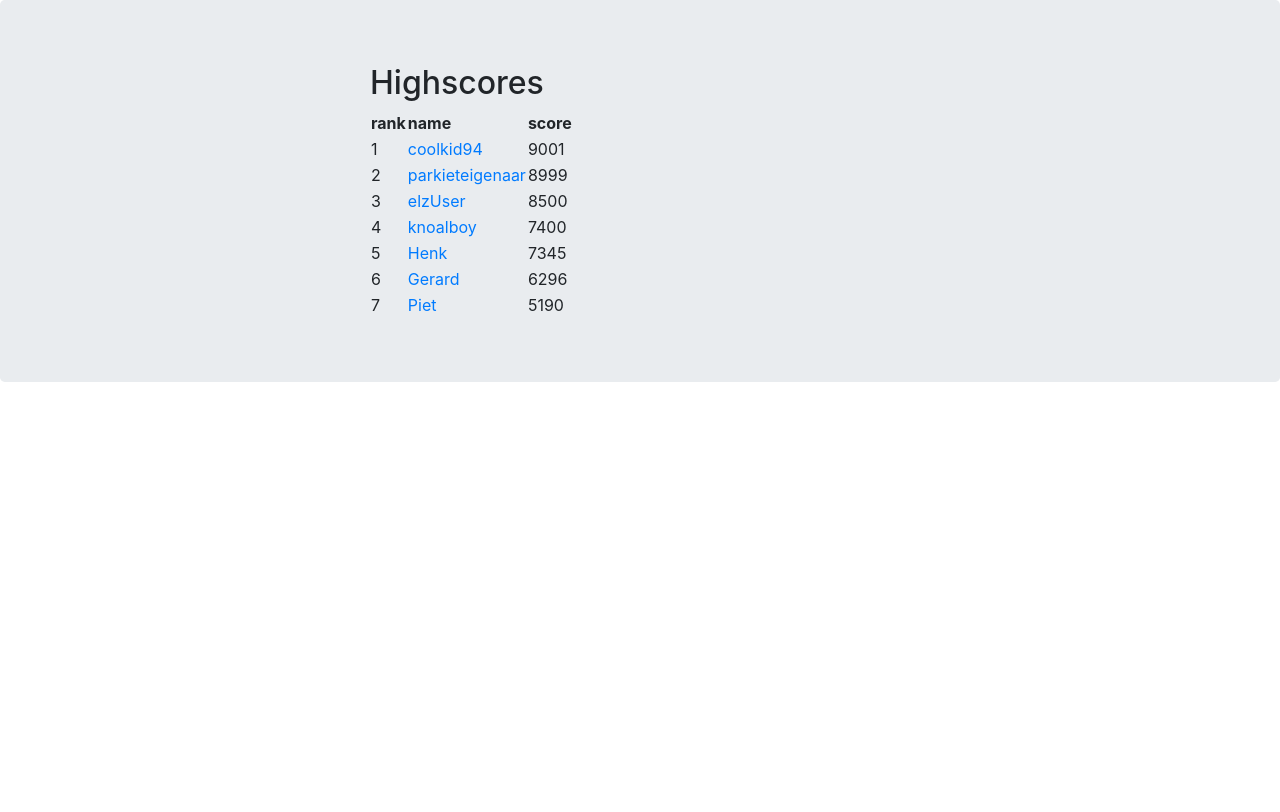
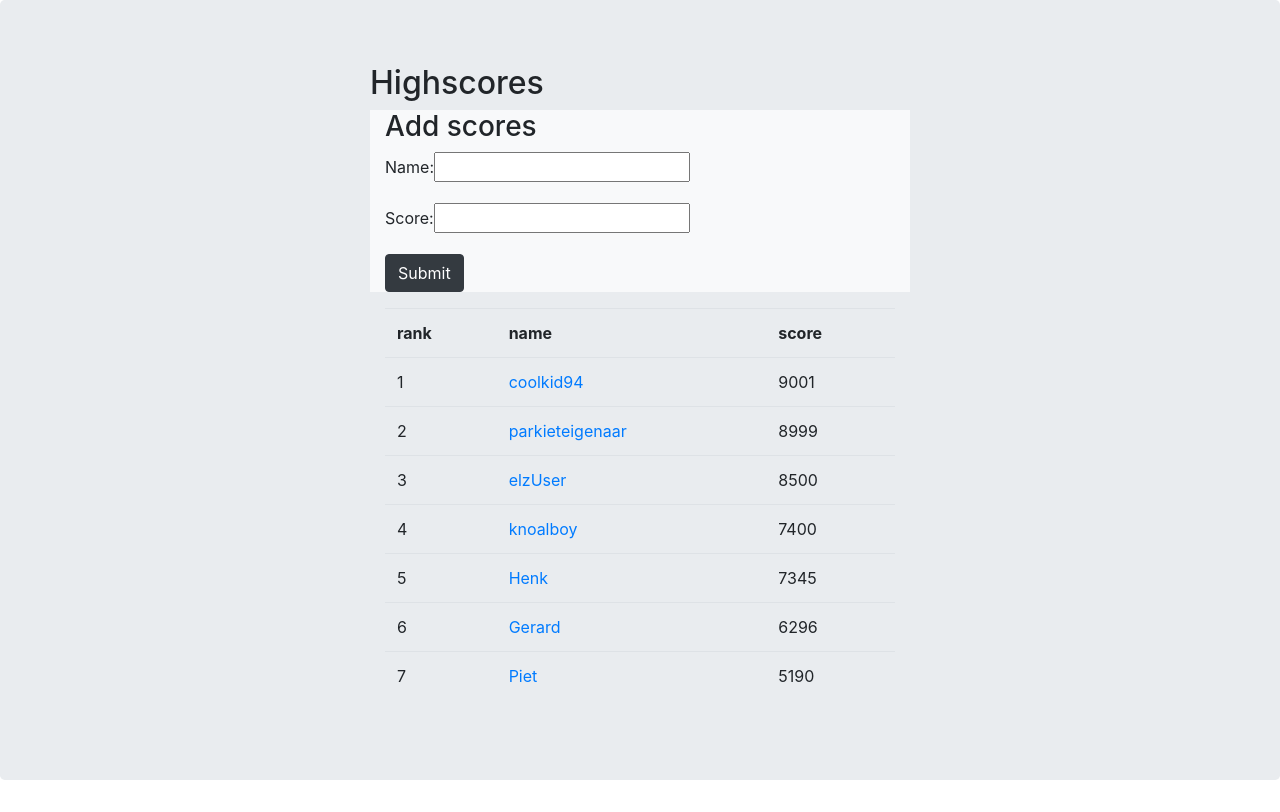
Before and after one commit to elzo-d/ProjectAce, an Angular app: page /highscores in a window 1280 px wide. Built offline with nearby package versions, Linux system fonts and the light colour scheme.

Commit message:
added basic highscores

```diff
--- /dev/null
+++ b/src/app/highscores/Entry.ts
@@ -0,0 +1,5 @@
+export default class Entry {
+    rank: number;
+    name: string;
+    score: number;
+}
--- a/src/app/highscores/highscores.component.html
+++ b/src/app/highscores/highscores.component.html
@@ -1,9 +1,30 @@
 <h2>Highscores</h2>
-<table>
+
+<div class="container bg-light">
+  <h3>Add scores</h3>
+  <div class="form-group">
+    <label>
+      Name:<br />
+    </label>
+    <input type="text" [formControl]="username" />
+  </div>
+  <div class="form-group">
+    <label>
+      Score:<br />
+    </label>
+    <input type="number" [formControl]="score" />
+  </div>
+  <div class="form-group">
+    <button (click)="addScore()" class="btn btn-dark">Submit</button>
+  </div>
+</div>
+
+<div class="container">
+  <table class="table">
     <tr>
-    <th>rank</th>
-    <th>name</th>
-    <th>score</th>
+      <th class="thead-dark">rank</th>
+      <th class="thead-light">name</th>
+      <th class="thead">score</th>
     </tr>
     <tr *ngFor="let entry of entries">
       <td>{{entry.rank}}</td>
@@ -11,3 +32,4 @@
       <td>{{entry.score}}</td>
     </tr>
   </table>
+</div>
--- a/src/app/highscores/highscores.component.ts
+++ b/src/app/highscores/highscores.component.ts
@@ -1,4 +1,8 @@
 import { Component, OnInit } from '@angular/core';
+import { ReactiveFormsModule, FormControl } from '@angular/forms';
+
+import Entry from './Entry';
+import { SSL_OP_SSLEAY_080_CLIENT_DH_BUG } from 'constants';
 
 @Component({
   selector: 'app-highscores',
@@ -8,6 +12,8 @@ import { Component, OnInit } from '@angular/core';
 export class HighscoresComponent implements OnInit {
 
   entries: Entry[];
+  username = new FormControl('');
+  score = new FormControl('');
 
   constructor() { }
 
@@ -15,7 +21,7 @@ export class HighscoresComponent implements OnInit {
     this.fillEntries();
   }
 
-  fillEntries() {
+  fillEntries(): void {
     // TODO: get from database
     this.entries = [
       { rank: 1, name: 'coolkid94', score: 9001 },
@@ -26,11 +32,25 @@ export class HighscoresComponent implements OnInit {
       { rank: 6, name: 'Gerard', score: 6296 },
       { rank: 7, name: 'Piet', score: 5190 },
     ]
+    this.sortEntries();
+  }
+
+  addScore(): void {
+    this.entries.push({
+      rank: this.entries.length + 1,
+      name: this.username.value,
+      score: this.score.value
+    })
+
+    this.sortEntries();
+  }
+
+  sortEntries(): void {
+    this.entries.sort((a, b) => (a.score < b.score) ? 1 : -1);
+
+    let index: number = 1;
+    for (let entry of this.entries) {
+      entry.rank = index++;
+    }
   }
 }
-
-interface Entry {
-  rank: number;
-  name: string;
-  score: number;
-}
```
Lines whose indentation alone changed are shown as unchanged.
